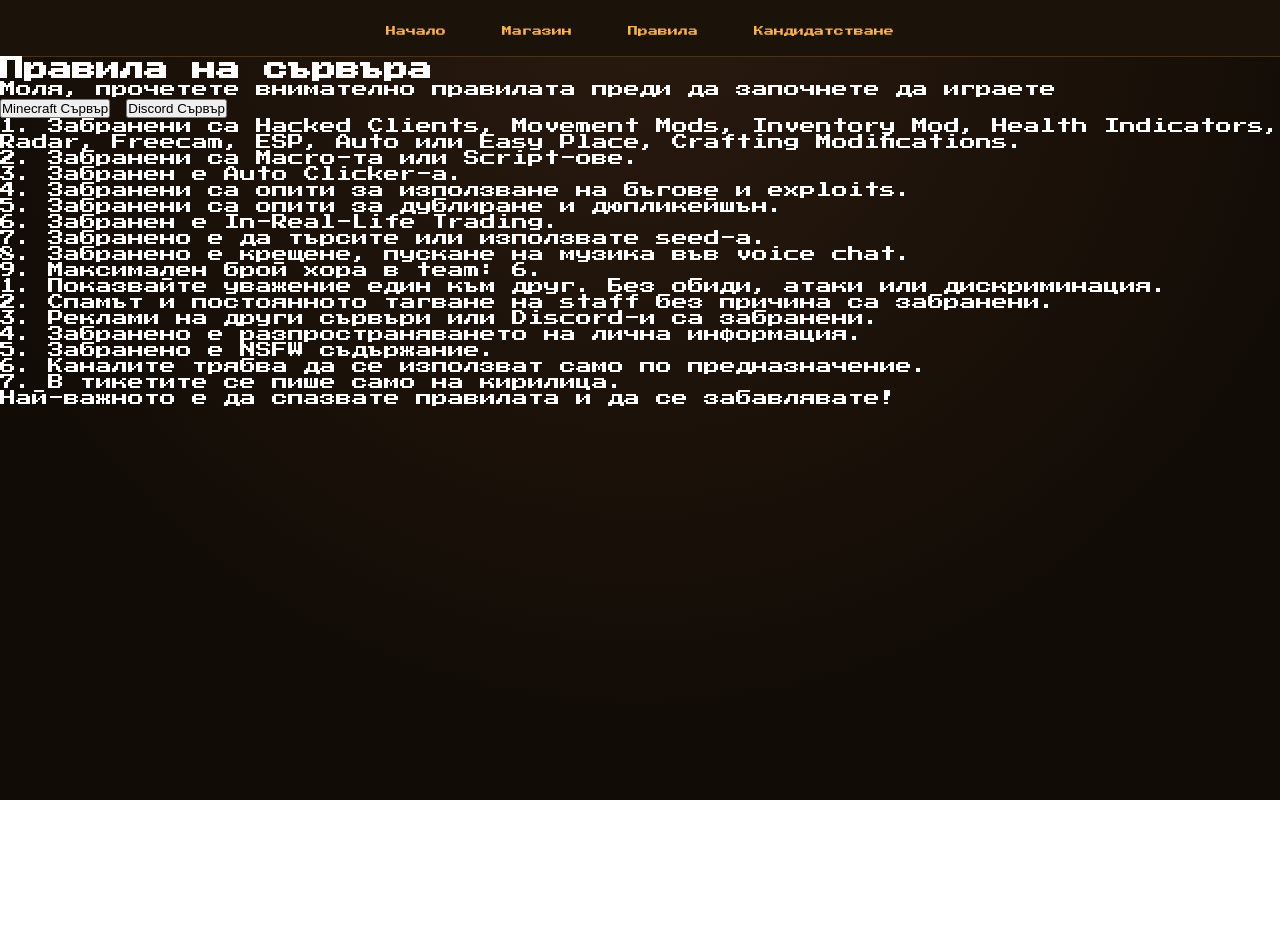
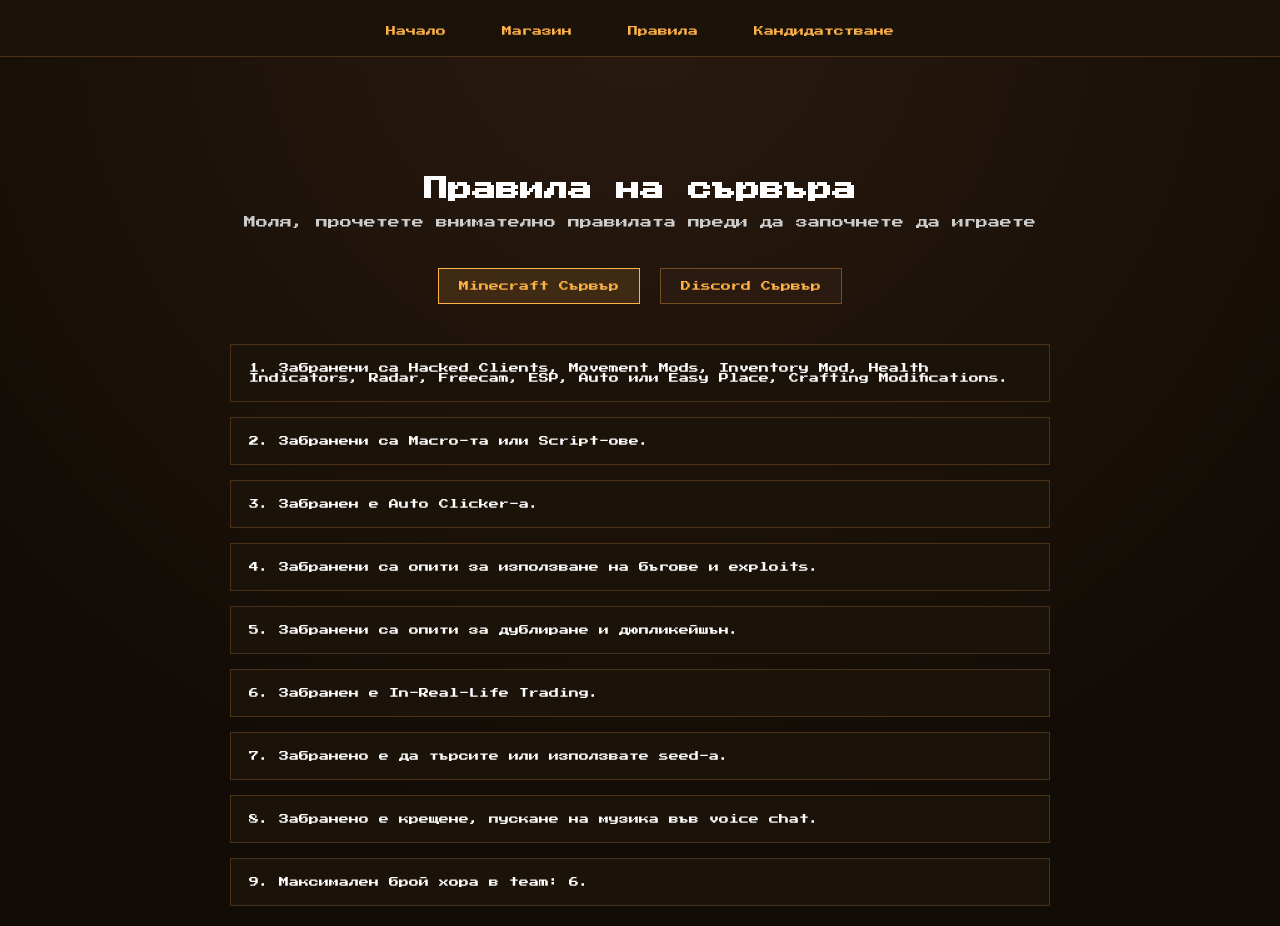
Before and after one commit to Mitko34560/sugarsmp, a plain HTML site: page rules.html in a window 1280 px wide. Before the commit the page ends 800 px from the top, so only its background shows below. Drawn offline with Linux system fonts and the light colour scheme.

Commit message:
Update style.css

```diff
--- a/style.css
+++ b/style.css
@@ -398,3 +398,64 @@ background:#4752c4;
 border:1px solid #ffb347;
 background:linear-gradient(135deg,#5c3b0f,#2a1a0f);
 }
+.rules-section{
+padding:120px 40px;
+max-width:900px;
+margin:auto;
+}
+
+.rules-title{
+text-align:center;
+margin-bottom:15px;
+}
+
+.rules-sub{
+text-align:center;
+color:#ccc;
+margin-bottom:40px;
+font-size:12px;
+}
+
+.rules-tabs{
+display:flex;
+justify-content:center;
+gap:20px;
+margin-bottom:40px;
+}
+
+.tab-btn{
+background:#2a1a0f;
+border:1px solid #ffb34755;
+color:#ffb347;
+padding:12px 20px;
+cursor:pointer;
+font-family:'Press Start 2P', cursive;
+font-size:10px;
+}
+
+.tab-btn.active{
+background:#ffb34722;
+border-color:#ffb347;
+}
+
+.rules-content{
+display:none;
+}
+
+.rules-content.active{
+display:block;
+}
+
+.rule-box{
+background:#1b120a;
+border:1px solid #ffb34733;
+padding:18px;
+margin-bottom:15px;
+font-size:10px;
+}
+
+.success{
+background:#133913;
+border-color:#2ecc71;
+color:#2ecc71;
+}
```
